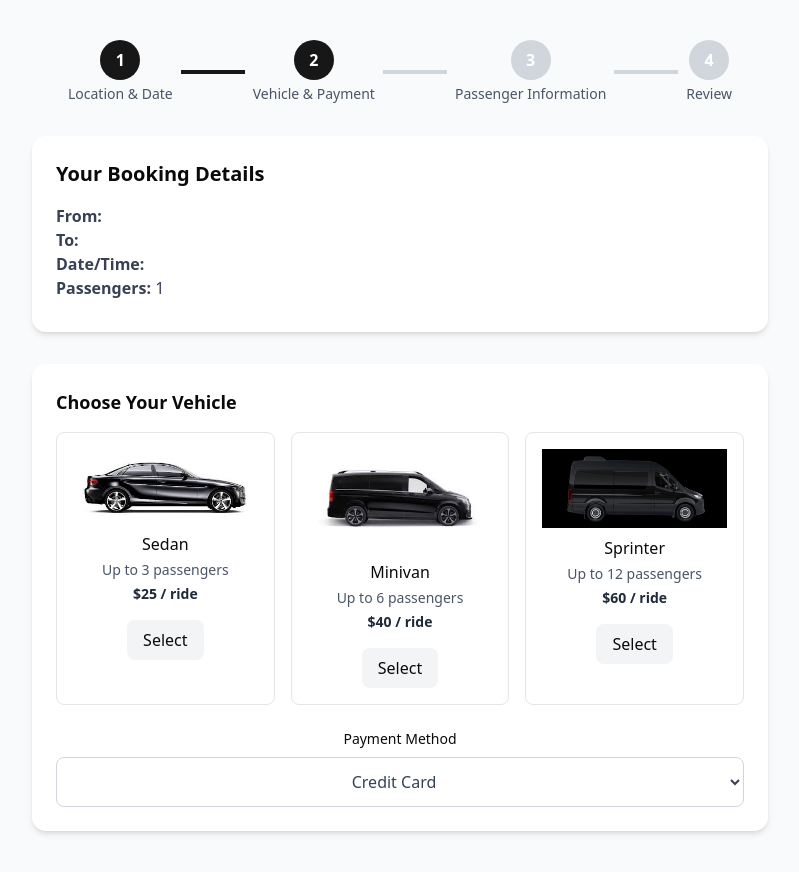
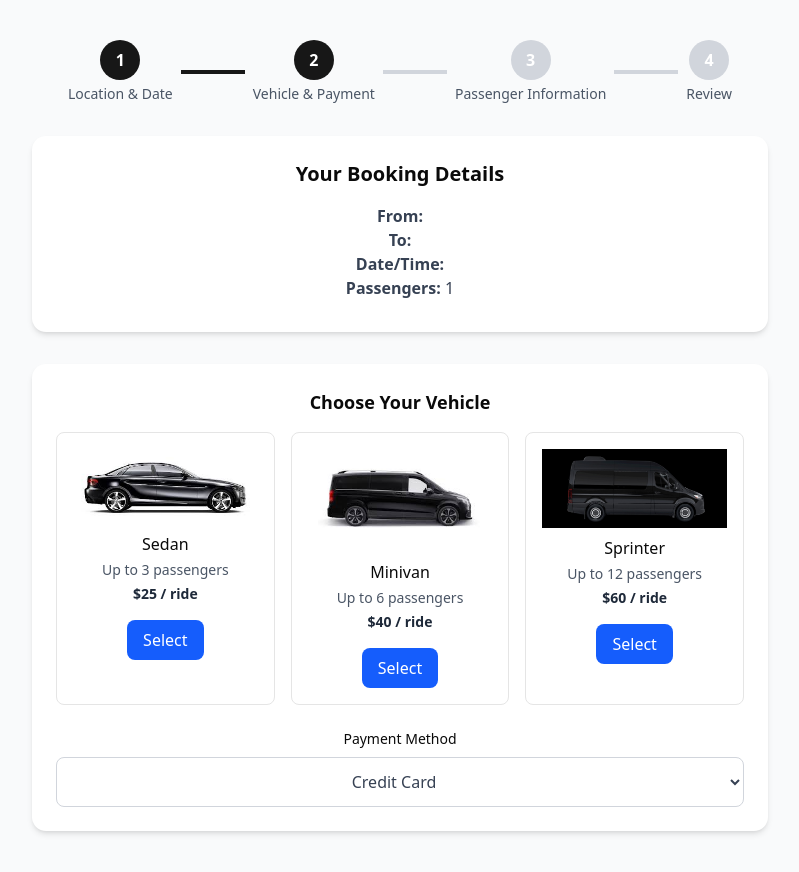
Before and after one commit to 0xSyntellect/v0-lp, a Next.js app: page /booking in a window 1280 px wide. Shown: the top 872 px of the page, without its empty margins (240-1039 px from the left). Built offline with nearby package versions, Linux system fonts and the light colour scheme.

Commit message:
vehicle seleciton page ui fixes

```diff
--- a/app/booking/page.tsx
+++ b/app/booking/page.tsx
@@ -38,7 +38,7 @@ function BookingContent() {
   );
 
   // Payment method
-  const [paymentMethod, setPaymentMethod] = useState("credit-card");
+  const [paymentMethod, setPaymentMethod] = useState("");
 
   // Accordion open states
   const [isAccordionOpen, setIsAccordionOpen] = useState(
@@ -172,8 +172,8 @@ function BookingContent() {
 
         {/* Booking Details Card */}
         <div className="bg-white p-6 rounded-xl shadow-md mb-8">
-          <h2 className="text-xl font-semibold mb-4">Your Booking Details</h2>
-          <div className="text-gray-700 mb-2">
+          <h2 className="text-xl font-semibold mb-4 text-center">Your Booking Details</h2>
+          <div className="text-gray-700 mb-2 text-center">
             <p>
               <strong>From:</strong> {fromLocation}
             </p>
@@ -198,7 +198,7 @@ function BookingContent() {
         {/* STEP 2 => Vehicle Selection */}
         {currentStep === 2 && (
           <div className="bg-white p-6 rounded-xl shadow-md mb-8">
-            <h3 className="text-lg font-semibold mb-4">Choose Your Vehicle</h3>
+            <h3 className="text-lg font-semibold mb-4 text-center">Choose Your Vehicle</h3>
             <div className="grid grid-cols-1 md:grid-cols-3 gap-4">
               {/* Sedan */}
               <div className="p-4 border rounded-md text-center">
@@ -206,7 +206,7 @@ function BookingContent() {
                 <h4 className="text-base font-medium mb-1">Sedan</h4>
                 <p className="text-sm text-gray-600 mb-1">Up to 3 passengers</p>
                 <p className="text-sm text-gray-800 font-semibold mb-4">$25 / ride</p>
-                <button className="px-4 py-2 rounded-md bg-gray-100 hover:bg-gray-200" onClick={() => selectVehicle("Sedan", 25)}>
+                <button className="px-4 py-2 rounded-md bg-blue-600 text-white hover:bg-blue-700 disabled:opacity-50 disabled:cursor-not-allowed" onClick={() => selectVehicle("Sedan", 25)}>
                   Select
                 </button>
               </div>
@@ -217,7 +217,7 @@ function BookingContent() {
                 <h4 className="text-base font-medium mb-1">Minivan</h4>
                 <p className="text-sm text-gray-600 mb-1">Up to 6 passengers</p>
                 <p className="text-sm text-gray-800 font-semibold mb-4">$40 / ride</p>
-                <button className="px-4 py-2 rounded-md bg-gray-100 hover:bg-gray-200" onClick={() => selectVehicle("Minivan", 40)}>
+                <button className="px-4 py-2 rounded-md bg-blue-600 text-white hover:bg-blue-700 disabled:opacity-50 disabled:cursor-not-allowed" onClick={() => selectVehicle("Minivan", 40)}>
                   Select
                 </button>
               </div>
@@ -228,7 +228,7 @@ function BookingContent() {
                 <h4 className="text-base font-medium mb-1">Sprinter</h4>
                 <p className="text-sm text-gray-600 mb-1">Up to 12 passengers</p>
                 <p className="text-sm text-gray-800 font-semibold mb-4">$60 / ride</p>
-                <button className="px-4 py-2 rounded-md bg-gray-100 hover:bg-gray-200" onClick={() => selectVehicle("Sprinter", 60)}>
+                <button className="px-4 py-2 rounded-md bg-blue-600 text-white hover:bg-blue-700 disabled:opacity-50 disabled:cursor-not-allowed" onClick={() => selectVehicle("Sprinter", 60)}>
                   Select
                 </button>
               </div>
@@ -245,6 +245,7 @@ function BookingContent() {
               >
                 <option value="credit-card">Credit Card</option>
                 <option value="cash">Cash</option>
+
               </select>
             </div>
           </div>
```
